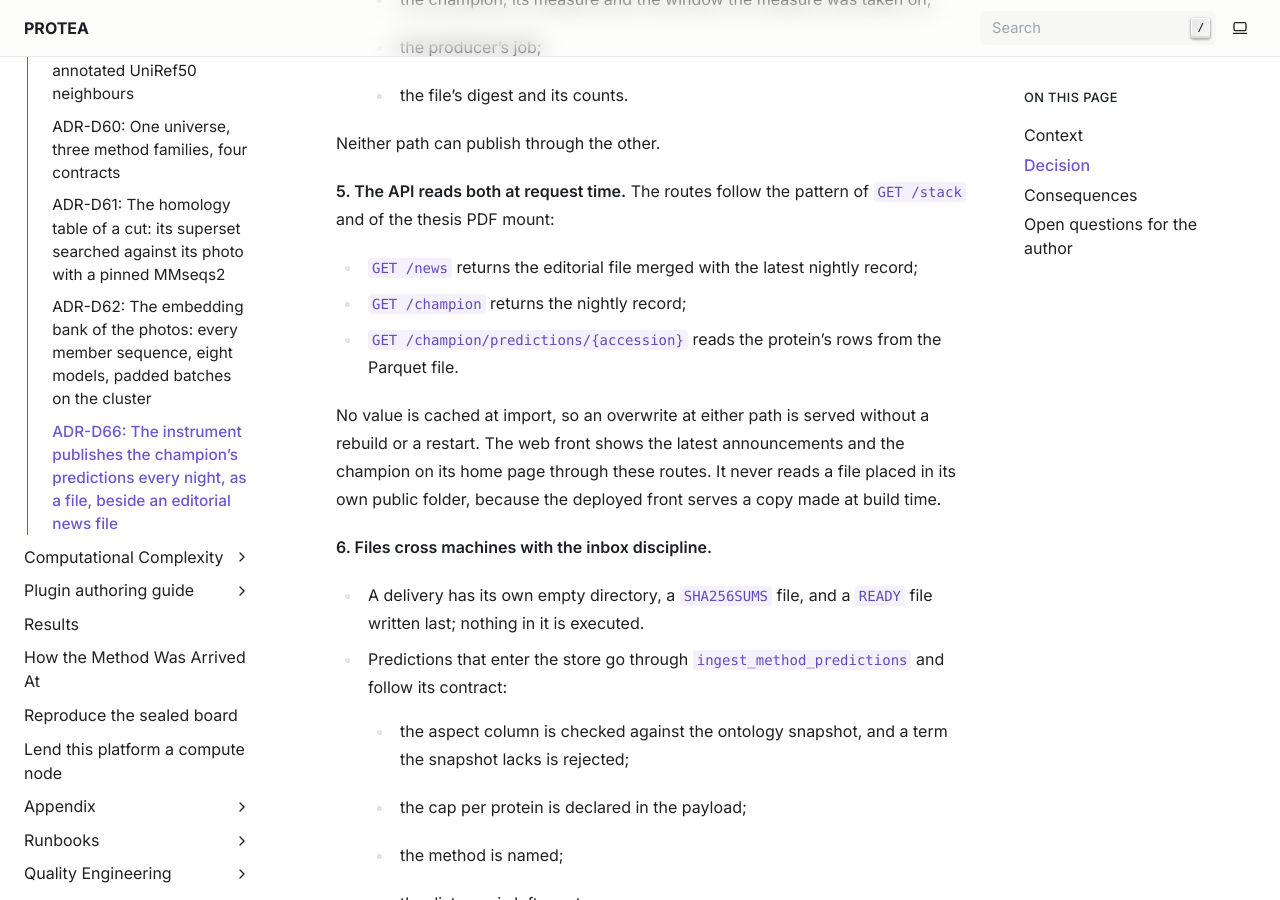
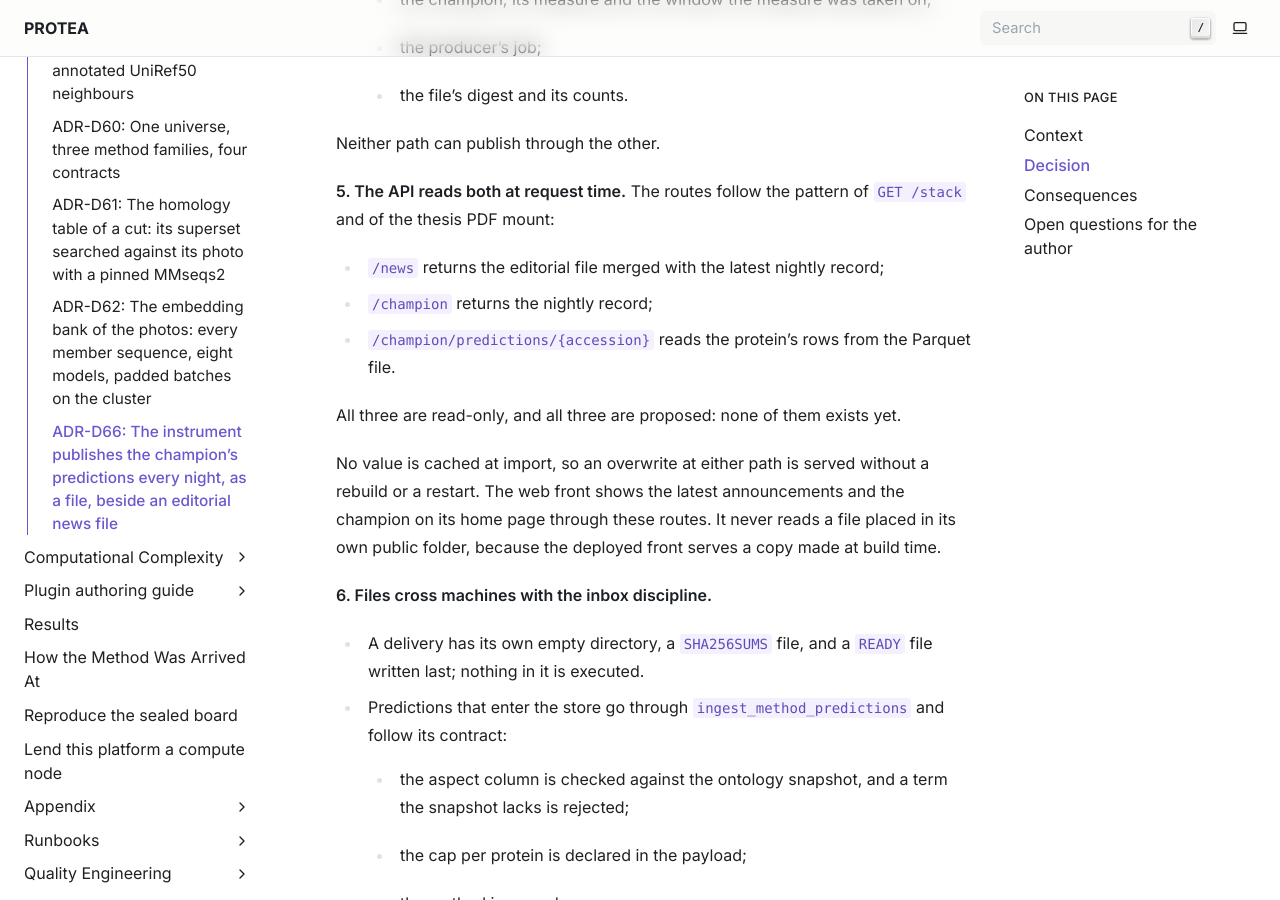
Before and after one commit to frapercan/PROTEA, a Sphinx documentation site: the page built from docs/source/adr/D66-the-instrument-publishes-the-champion-every-night.rst, in a window 1280 px wide and 900 px high, scrolled down 2863 px. Built offline with Sphinx 7.4.7, drawn with Linux system fonts in a browser that asks for light colours.

Commit message:
docs(adr): D66 names its proposed routes without a method, since none exists yet
check_openapi_refs reads a backtick-quoted METHOD /path as a documented
route and fails when the OpenAPI schema lacks it. The three read routes
D66 proposes do not exist until the release adds them, so the record
names them by path and says they are proposed.

```diff
--- a/docs/source/adr/D66-the-instrument-publishes-the-champion-every-night.rst
+++ b/docs/source/adr/D66-the-instrument-publishes-the-champion-every-night.rst
@@ -104,11 +104,12 @@ Neither path can publish through the other.
 **5. The API reads both at request time.** The routes follow the pattern of
 ``GET /stack`` and of the thesis PDF mount:
 
-- ``GET /news`` returns the editorial file merged with the latest nightly
-  record;
-- ``GET /champion`` returns the nightly record;
-- ``GET /champion/predictions/{accession}`` reads the protein's rows from the
-  Parquet file.
+- ``/news`` returns the editorial file merged with the latest nightly record;
+- ``/champion`` returns the nightly record;
+- ``/champion/predictions/{accession}`` reads the protein's rows from the Parquet
+  file.
+
+All three are read-only, and all three are proposed: none of them exists yet.
 
 No value is cached at import, so an overwrite at either path is served without
 a rebuild or a restart. The web front shows the latest announcements and the
```
